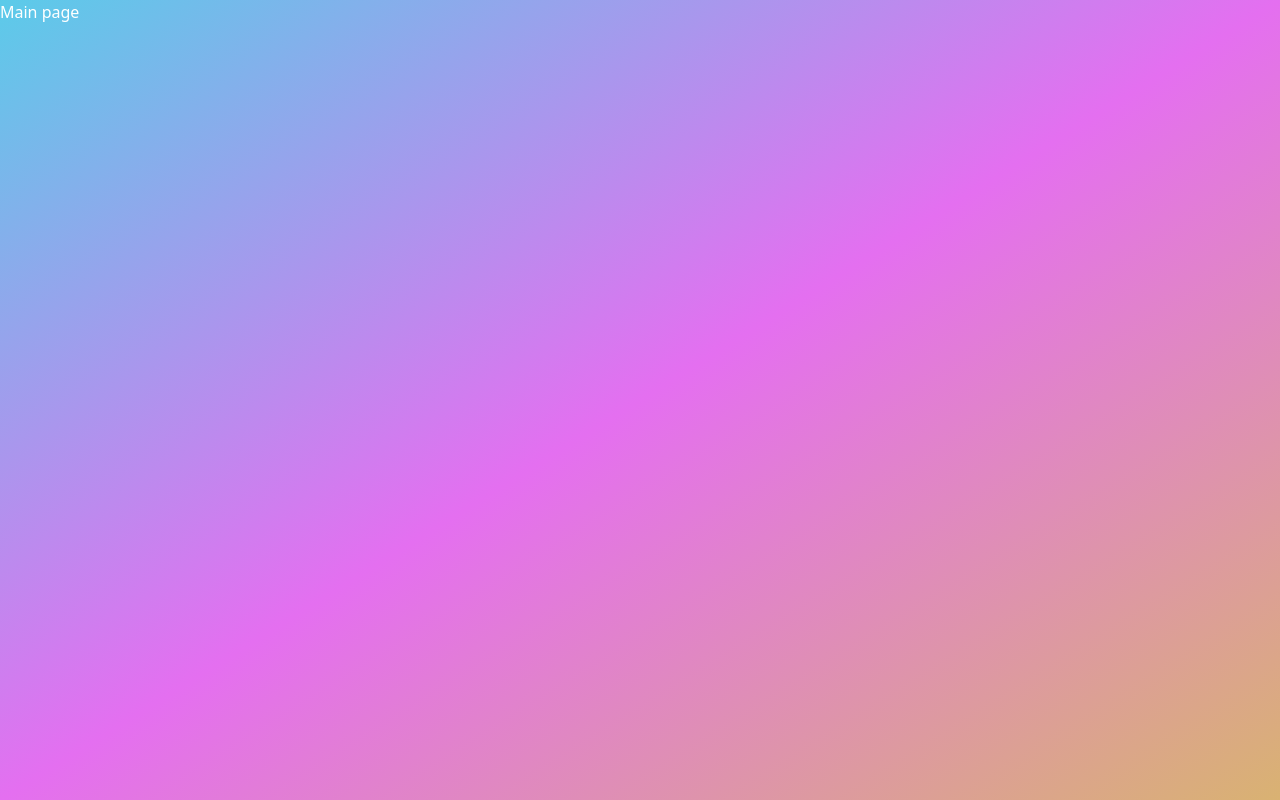
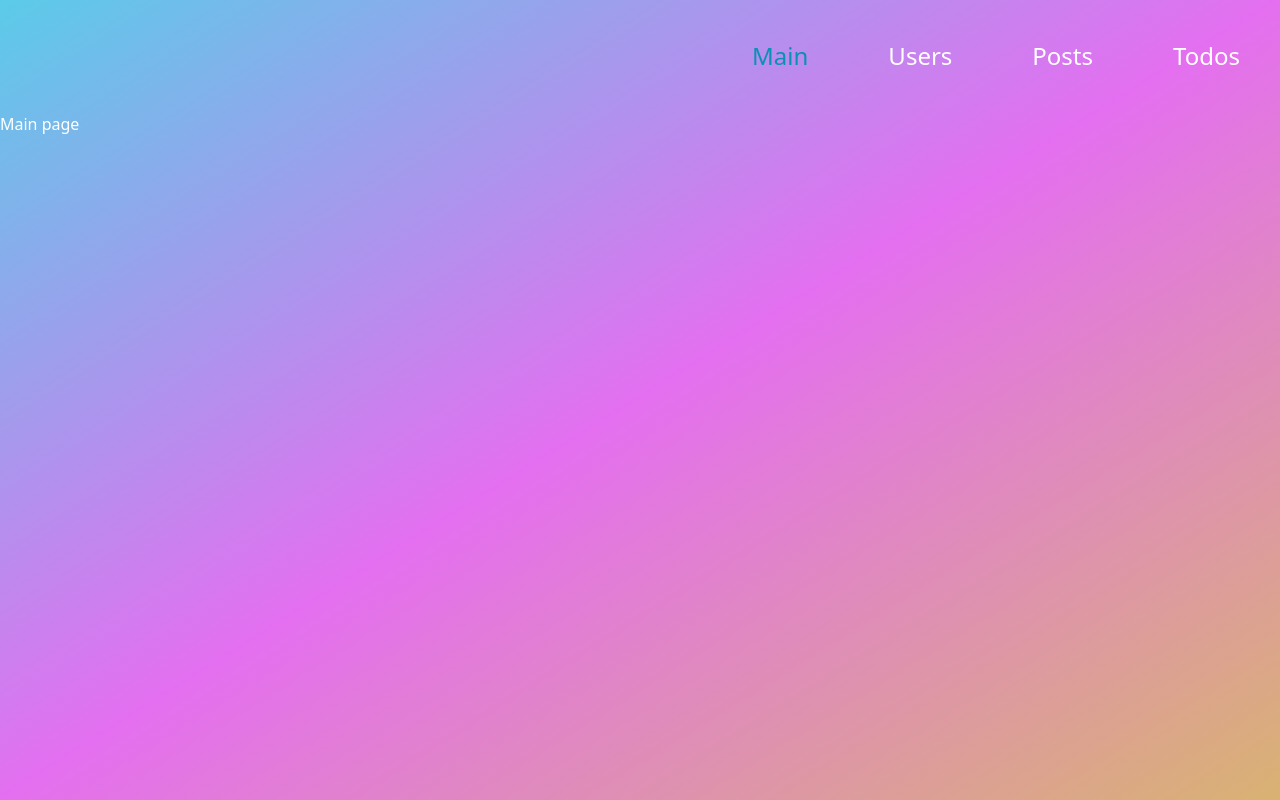
Before and after one commit to JedWoj/hawatel, a Next.js app: page / in a window 1280 px wide. Built offline with nearby package versions, Linux system fonts and the light colour scheme.

Commit message:
navigation added

```diff
--- /dev/null
+++ b/components/Navigation/Navigation.tsx
@@ -0,0 +1,33 @@
+import Link from "next/link";
+import { useRouter } from "next/router";
+
+const Navigation = () => {
+    const router = useRouter();
+
+    return(
+        <nav className="flex justify-end gap-10 md:gap-20 p-2 sm:p-5 lg:p-10 sm:text-lg md:text-xl xl:text-2xl">
+            <Link href={'/'}>
+                <p className={router.pathname === '/' ? 'text-cyan-600 cursor-pointer' : 'cursor-pointer'}>
+                    Main
+                </p>
+            </Link>
+            <Link href={'/users'}>
+                <p className={router.pathname === '/users' ? 'text-cyan-600 cursor-pointer' : 'cursor-pointer'}>
+                    Users
+                </p>
+            </Link>
+            <Link href={'/posts'}>
+                <p className={router.pathname === '/posts' ? 'text-cyan-600 cursor-pointer' : 'cursor-pointer'}>
+                    Posts
+                </p>
+            </Link>
+            <Link href={'/todos'}>
+                <p className={router.pathname === '/todos' ? 'text-cyan-600 cursor-pointer' : 'cursor-pointer'}>
+                    Todos
+                </p>
+            </Link>
+        </nav>
+    )
+}
+
+export default Navigation;
--- a/components/User/UsersList.tsx
+++ b/components/User/UsersList.tsx
@@ -11,7 +11,7 @@ const UsersList = ({users}: UsersListType) => {
     }
 
     return(
-        <ul className="grid grid-cols-1 sm:grid-cols-2 md:grid-cols-3 gap-4 p-4">
+        <ul className="grid grid-cols-1 md:grid-cols-2 lg:grid-cols-3 gap-4 p-4">
             {renderUsers()}
         </ul>
     )
--- a/pages/_app.tsx
+++ b/pages/_app.tsx
@@ -1,9 +1,11 @@
 import '../styles/globals.scss';
 import type { AppProps } from 'next/app';
+import Navigation from '../components/Navigation/Navigation';
 
 const MyApp = ({ Component, pageProps }: AppProps) => {
   return(
     <div className='bg-gradient-to-br from-[#5bcbe9] via-[#e46ff0] to-[#d9b272] min-h-screen text-white'>
+      <Navigation />
       <Component {...pageProps} />
     </div>
     )
--- a/pages/users/index.tsx
+++ b/pages/users/index.tsx
@@ -15,7 +15,7 @@ export const getStaticProps: GetStaticProps = async () => {
     try {
         const response = await fetch('https://gorest.co.in/public/v1/users');
         if(!response.ok) throw new Error();
-        const users = await response.json();
+        const users: UsersType = await response.json();
         return {
           props: { users },
           revalidate: 120
```
